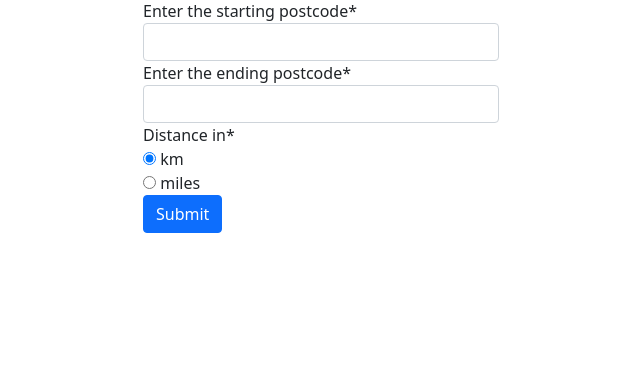
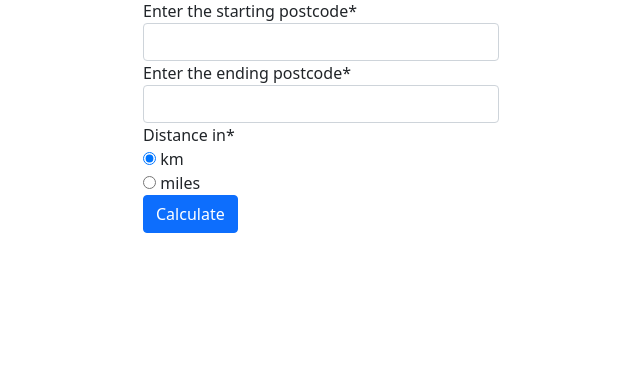
Before and after one commit to iancarpenter/python-pgeocode2, a Django app: page / in a window 1280 px wide. Shown: the part 130-495 px from the top of the page, without its empty margins (319-959 px from the left). Run offline with Django 3.2, Linux system fonts and the light colour scheme; some libraries are stand-ins or nearby versions.

Commit message:
formatting changes

```diff
--- a/postcode_distance/postcode/forms.py
+++ b/postcode_distance/postcode/forms.py
@@ -32,4 +32,4 @@ class PostcodeForm(forms.Form):
         self.helper.form_method = 'post'
         self.helper.form_action = ''
 
-        self.helper.add_input(Submit('submit', 'Submit'))
+        self.helper.add_input(Submit('submit', 'Calculate'))
--- a/postcode_distance/postcode/templates/postcode/postcode.html
+++ b/postcode_distance/postcode/templates/postcode/postcode.html
@@ -8,9 +8,8 @@
 
 {% crispy form form.helper %}
 
-
 {% if distance_result %}
-<h1 class="row mt-3 justify-content-center">{{ distance_result }} {{measurement_unit }}</h1>
+  <h1 class="row mt-3 justify-content-center">{{ distance_result }} {{measurement_unit }}</h1>
 {% endif %}
 
 
--- a/postcode_distance/postcode/views.py
+++ b/postcode_distance/postcode/views.py
@@ -4,7 +4,6 @@ from .models import Postcode
 from django.views import View
 from django.template.response import TemplateResponse
 import pgeocode
-
 
 class PostCode(View):
 
@@ -31,6 +30,7 @@ class PostCode(View):
             pc.save()
 
             start_postcode = form['start_postcode'].value()
+
             end_postcode = form['end_postcode'].value()
 
             dist = pgeocode.GeoDistance('GB')
@@ -41,7 +41,8 @@ class PostCode(View):
 
             if form['distance_unit'].value() == 'M':
                 # convert to miles
-                distance_result = distance_result / 1.609
+                distance_result /= 1.609
+
                 measurement_unit = 'miles'
 
             distance_result = round(distance_result, 2)
```
